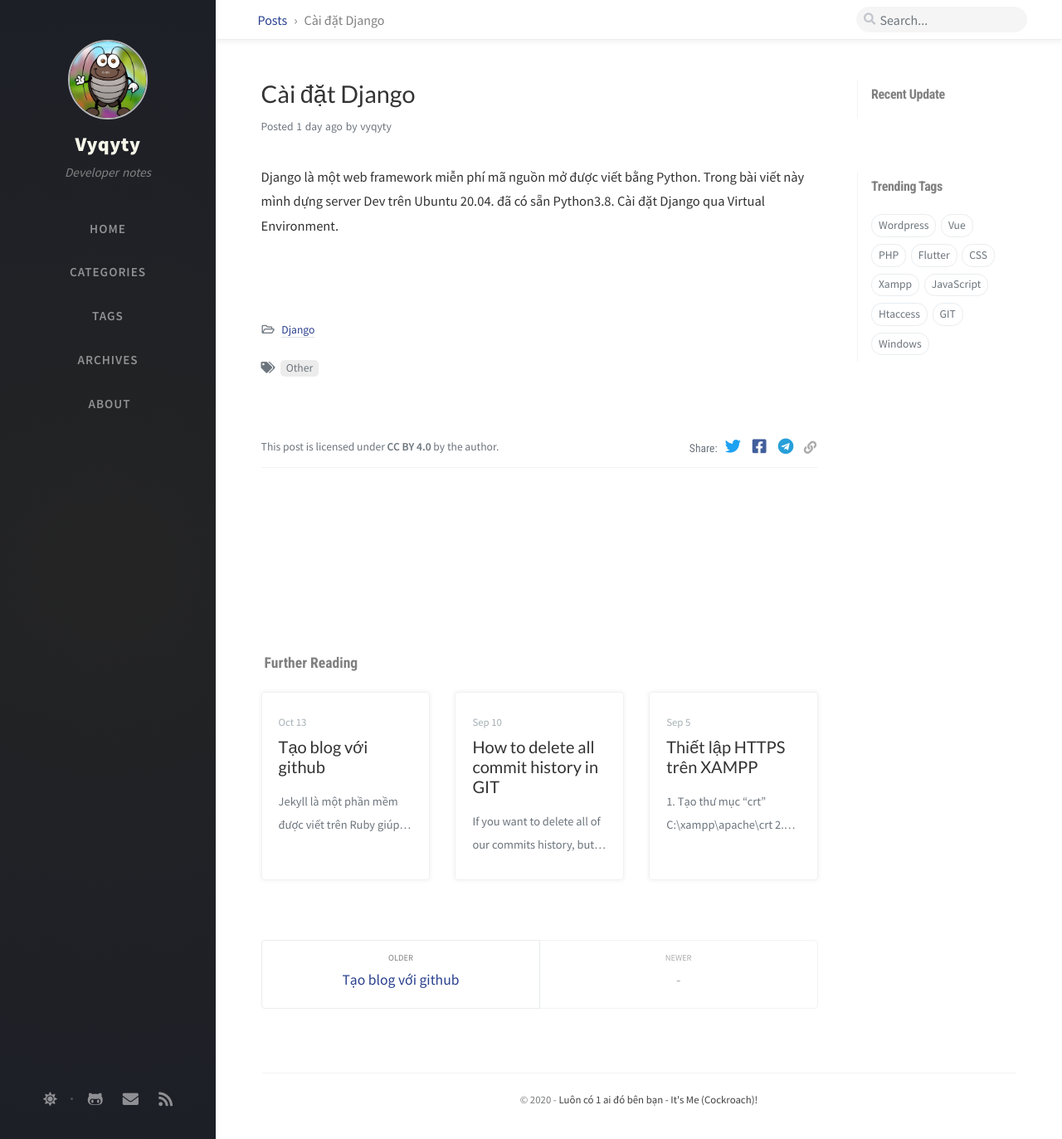
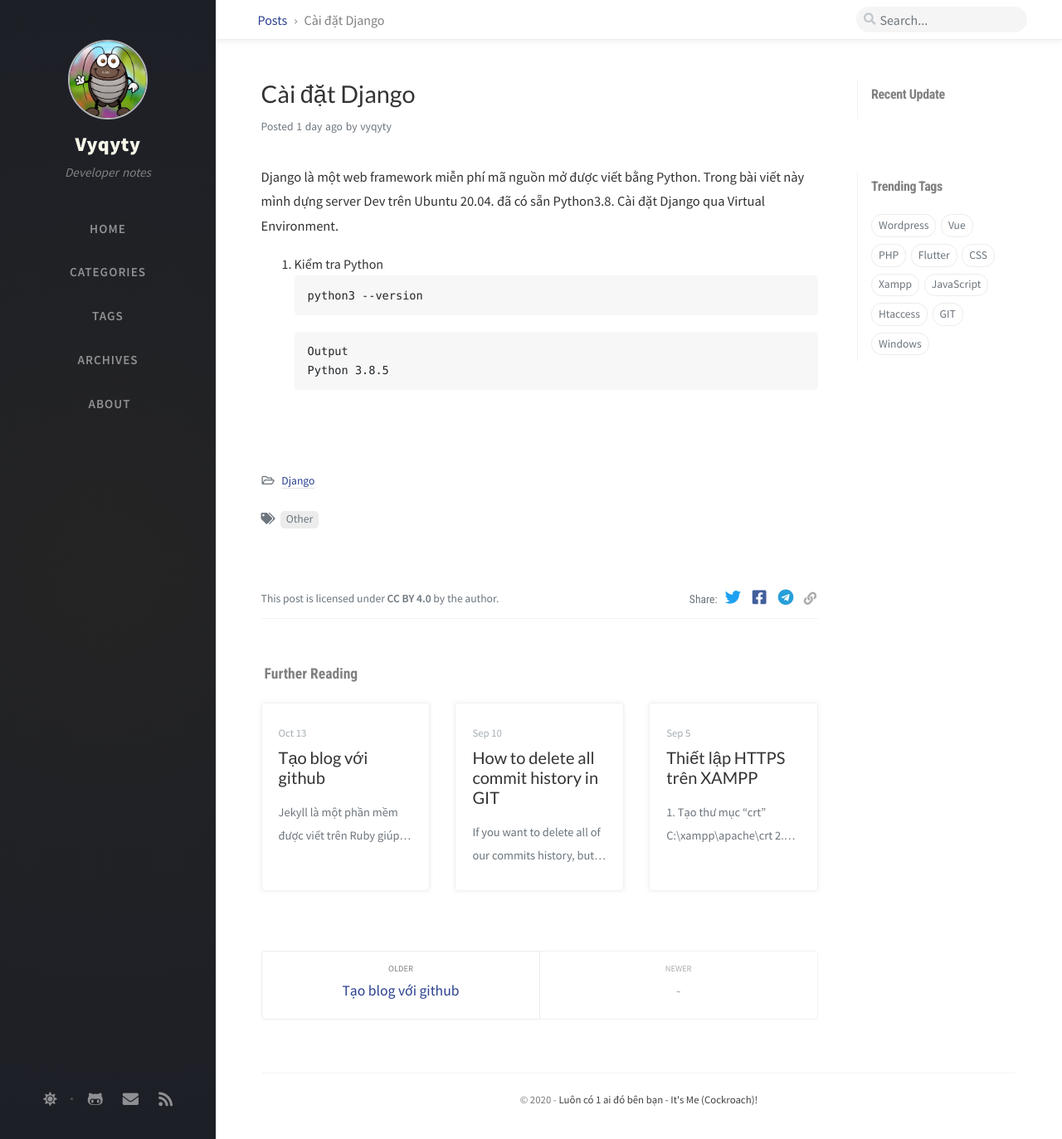
Before and after one commit to vyqyty/vyqyty.github.io, a Jekyll site: the page built from _posts/2020-11-02-cai-dat-django.md, in a window 1280 px wide and 1373 px high. Shown: the whole window at 83% size. Built offline with Jekyll 4.4.1, drawn with Linux system fonts in a browser that asks for light colours; nearby versions of some CDN libraries; comment, search, counter and statistics services are not loaded.

Commit message:
Update 2020-11-02-cai-dat-django.md

````diff
--- a/_posts/2020-11-02-cai-dat-django.md
+++ b/_posts/2020-11-02-cai-dat-django.md
@@ -6,3 +6,11 @@
 math: true
 ---
 Django là một web framework miễn phí mã nguồn mở được viết bằng Python. Trong bài viết này mình dựng server Dev trên Ubuntu 20.04. đã có sẵn Python3.8. Cài đặt Django qua Virtual Environment.
+1. Kiểm tra Python
+```
+python3 --version
+```
+```
+Output
+Python 3.8.5
+```
````
